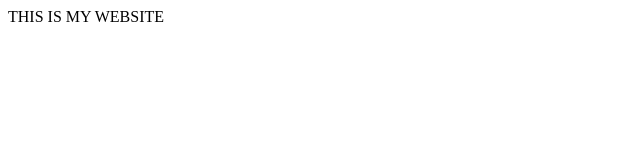
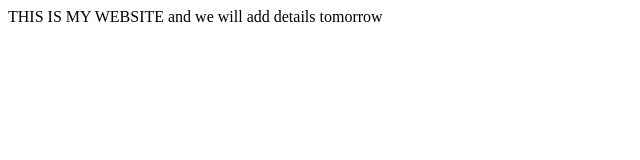
Before and after one commit to guptnuj/Coding-learning, a plain HTML site: page index.html in a window 1280 px wide. Shown: the whole page, without its empty margins (0-640 px from the left). Drawn offline with Linux system fonts and the light colour scheme.

Commit message:
Update-details

```diff
--- a/index.html
+++ b/index.html
@@ -7,6 +7,6 @@
     <title>Guptnuj</title>
 </head>
 <body>
-    THIS IS MY WEBSITE
+    THIS IS MY WEBSITE and we will add details tomorrow
 </body>
 </html>
```
